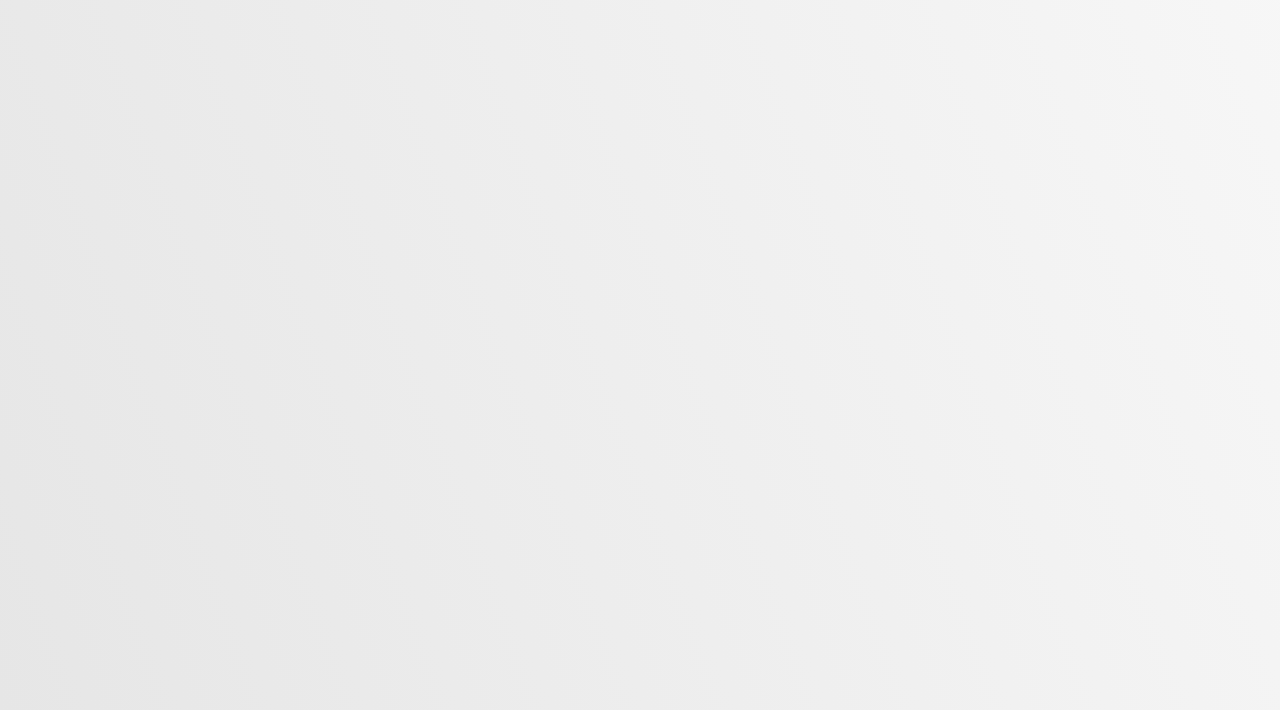
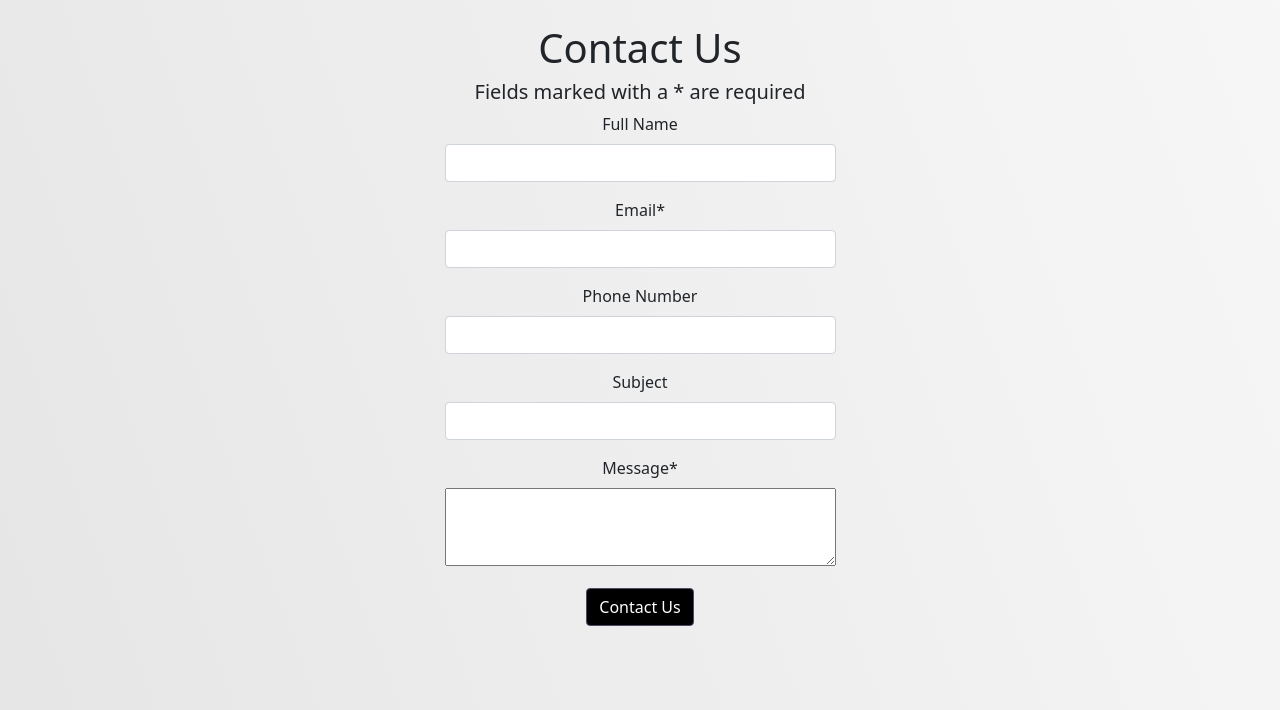
Before and after one commit to vuyelwadr/crypto_marketplace, a Django app: page /contact_us in a window 1280 px wide. Shown: the part 90-800 px from the top of the page. Run offline with Django 3.2, Linux system fonts and the light colour scheme; some libraries are stand-ins or nearby versions.

Commit message:
Added Contact us page

```diff
--- a/market/templates/contact_us.html
+++ b/market/templates/contact_us.html
@@ -2,7 +2,43 @@
 {% load static %}
 
 {% block content %}
+<!-- Contact form -->
+<section id ="review-form" style="height: 100px">
+    <div id="bootstrap-override" class="form-section  justify-content-center" align="center">
+      <form id="reviewForm" class="default-form align-items-center" method="POST">
+        {% csrf_token %}
+        <h1>Contact Us</h1>
+        <h5>Fields marked with a * are required</h5>
+        {% for message in messages %}
+            <h5 style="color: red;">{{ message }}</h5>
+            {% endfor %}
+        <div class="mb-3">
+          <label for="name" class="form-label">Full Name</label>
+          <input class="form-control" id="name" name="name">
+        </div>
+        <div class="mb-3">
+            <label for="email" class="form-label">Email*</label>
+            <input type="email" class="form-control" id="email" name="email" required>
+        </div>
+        <div class="mb-3">
+            <label for="phone" class="form-label">Phone Number</label>
+            <input class="form-control" id="phone" name="phone">
+          </div>
+        <div class="mb-3">
+            <label for="subject" class="form-label">Subject</label>
+            <input class="form-control" id="subject" name="subject">
+          </div>
+        <div class="mb-3">
+          <label for="message" class="form-label">Message*</label><br>
+          <textarea id="message" name="message" rows="3" cols="40" required></textarea>
 
+
+        </div>
+        <button type="contact" value="contact" class="btn btn-primary">Contact Us</button>
+
+      </form>
+    </div>
+</section>
 
 {% endblock %}
 
--- a/market/views.py
+++ b/market/views.py
@@ -13,7 +13,8 @@ from django.utils.safestring import mark_safe
 import requests
 from django.utils.datastructures import MultiValueDictKeyError
 from django.db.models import Sum, Count
-
+from django.core.mail import send_mail
+from django.conf import settings
 
 def index(request):
     if request.user.is_authenticated:
@@ -321,6 +322,15 @@ def user_details(request):
 
 def contact_us(request):
     # https://www.section.io/engineering-education/how-to-send-email-in-django/
+    if request.method == 'POST':
+        name = request.POST['name']
+        email = request.POST['email']
+        subject = request.POST['subject']
+        message = request.POST['message']
+
+        send_mail(subject, "Name: " + name + "\n" + "Email: " + email + "\n" +"\n" + message, settings.DEFAULT_FROM_EMAIL, [settings.DEFAULT_TO_EMAIL])
+        messages.success(request, "Email sent successfully")
+
     return render(request,'contact_us.html')
 
 def refreshwallet(request):
```
Also changed, not shown: crypto/settings.py (+11 -0 lines).
